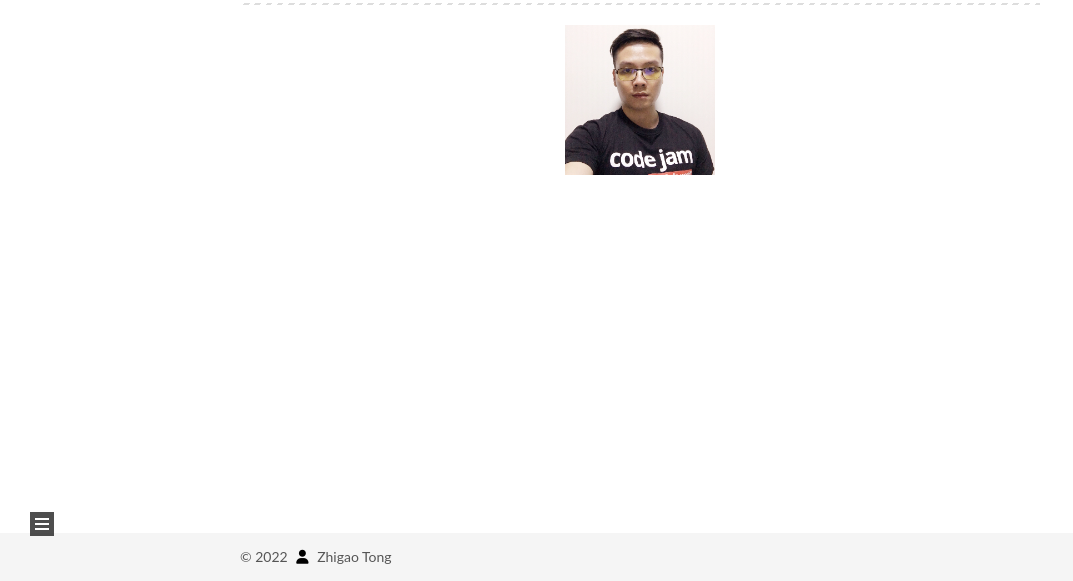
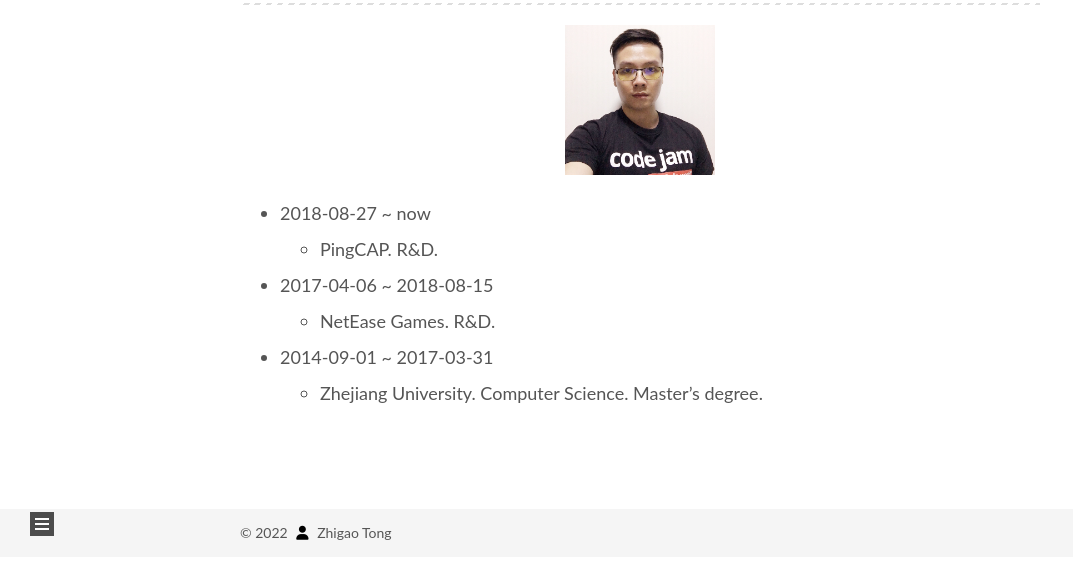
Before and after one commit to solotzg/solotzg.github.io, a plain HTML site: page about/index.html in a window 1280 px wide. Shown: the part 219-800 px from the top of the page, without its empty margins (0-1073 px from the left). Drawn offline with nearby package versions, Linux system fonts and the light colour scheme.

Commit message:
Site updated: 2022-03-24 22:26:59

```diff
--- a/about/index.html
+++ b/about/index.html
@@ -20,14 +20,16 @@
 
 <script class="next-config" data-name="main" type="application/json">{"hostname":"solotzg.github.io","root":"/","images":"/images","scheme":"Mist","darkmode":false,"version":"8.10.1","exturl":false,"sidebar":{"position":"left","display":"post","padding":18,"offset":12},"copycode":false,"bookmark":{"enable":false,"color":"#222","save":"auto"},"mediumzoom":false,"lazyload":false,"pangu":false,"comments":{"style":"tabs","active":null,"storage":true,"lazyload":false,"nav":null},"stickytabs":false,"motion":{"enable":true,"async":false,"transition":{"post_block":"fadeIn","post_header":"fadeInDown","post_body":"fadeInDown","coll_header":"fadeInLeft","sidebar":"fadeInUp"}},"prism":false,"i18n":{"placeholder":"Searching...","empty":"We didn't find any results for the search: ${query}","hits_time":"${hits} results found in ${time} ms","hits":"${hits} results found"}}</script><script src="/js/config.js"></script>
 
-    <meta property="og:type" content="website">
+    <meta name="description" content="2018-08-27 ~ now PingCAP. R&amp;D.   2017-04-06 ~ 2018-08-15 NetEase Games. R&amp;D.   2014-09-01 ~ 2017-03-31 Zhejiang University. Computer Science. Master’s degree.">
+<meta property="og:type" content="website">
 <meta property="og:title" content="About Me">
 <meta property="og:url" content="https://solotzg.github.io/about/index.html">
 <meta property="og:site_name" content="SOLOTZG">
+<meta property="og:description" content="2018-08-27 ~ now PingCAP. R&amp;D.   2017-04-06 ~ 2018-08-15 NetEase Games. R&amp;D.   2014-09-01 ~ 2017-03-31 Zhejiang University. Computer Science. Master’s degree.">
 <meta property="og:locale" content="en_US">
 <meta property="og:image" content="https://solotzg.github.io/images/solotzg-cj.jpg">
 <meta property="article:published_time" content="2020-09-06T11:36:01.000Z">
-<meta property="article:modified_time" content="2022-03-23T07:56:20.642Z">
+<meta property="article:modified_time" content="2022-03-24T14:25:52.527Z">
 <meta property="article:author" content="Zhigao Tong">
 <meta name="twitter:card" content="summary">
 <meta name="twitter:image" content="https://solotzg.github.io/images/solotzg-cj.jpg">
@@ -192,6 +194,20 @@
       <div class="post-body">
           <hr>
 <p><img src="/images/solotzg-cj.jpg" alt="solotzg-cj"></p>
+<ul>
+<li>2018-08-27 ~ now<ul>
+<li>PingCAP. R&amp;D.</li>
+</ul>
+</li>
+<li>2017-04-06 ~ 2018-08-15<ul>
+<li>NetEase Games. R&amp;D.</li>
+</ul>
+</li>
+<li>2014-09-01 ~ 2017-03-31<ul>
+<li>Zhejiang University. Computer Science. Master’s degree.</li>
+</ul>
+</li>
+</ul>
 
       </div>
 
```
